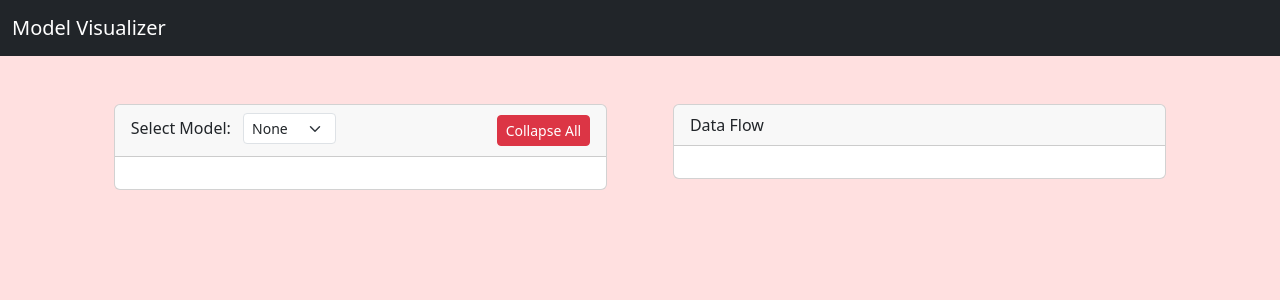
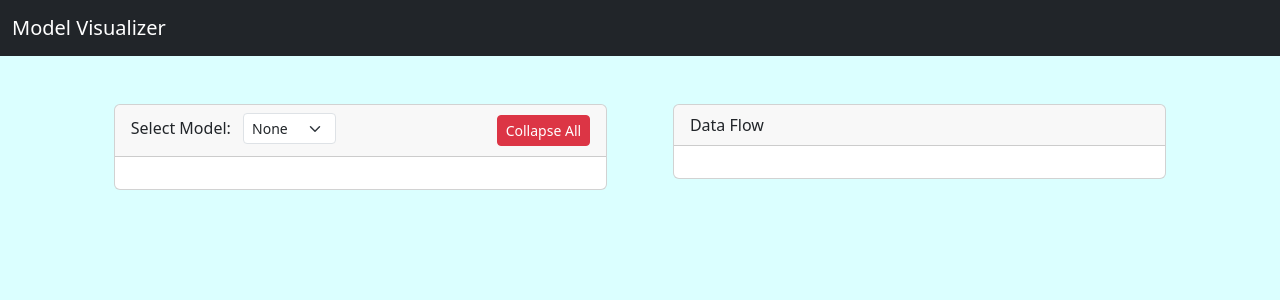
Before and after one commit to gufranSabri/LVM_Complexity_Analysis, a Flask app: page / in a window 1280 px wide. Shown: the top 300 px of the page. Run offline with Flask 3, Linux system fonts and the light colour scheme; some libraries are stand-ins or nearby versions.

Commit message:
changed to background color to SC[0]

```diff
--- a/src/templates/index.html
+++ b/src/templates/index.html
@@ -16,6 +16,7 @@
             width: 100%;
             height: 100%;
             background-color: rgb(255, 224, 224);
+            background-color: #dbffff;
         }
 
         #model details {
```
Also changed, not shown: fig/model_viz.png.
